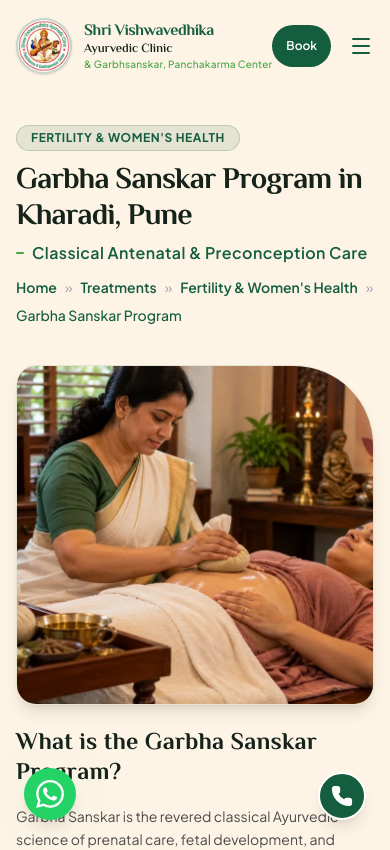
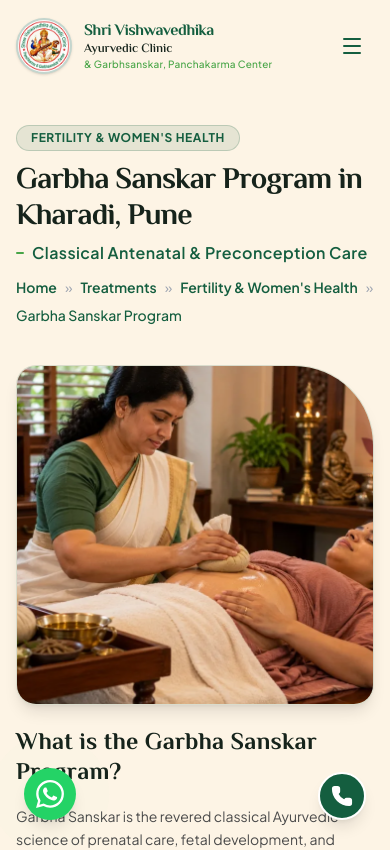
Before and after one commit to ShreyasAmbhaikar/vishwavedhika-ayurvedic-clinic, a Next.js app: page /treatments/garbha-sanskar-in-kharadi in a window 390 px wide. Shown: the top 850 px of the page. Built offline with nearby package versions, Linux system fonts and the light colour scheme.

Commit message:
fix(ui & perf): remove mobile Book button, add LCP high-priority preload, and update about-us watermark WebP assets

```diff
--- a/src/app/about-us/page.tsx
+++ b/src/app/about-us/page.tsx
@@ -173,9 +173,11 @@ export default function AboutUsPage() {
           {/* Botanical Leaf Watermark: Top-Right Corner */}
           <div className="absolute -top-12 -right-8 w-48 sm:w-56 h-48 sm:h-56 pointer-events-none select-none opacity-30 rotate-180 z-0">
             <Image
-              src="/images/botanical-branch-watermark.png"
+              src="/images/botanical-branch-watermark.webp"
               alt=""
               fill
+              loading="lazy"
+              sizes="224px"
               className="object-contain"
             />
           </div>
@@ -183,9 +185,11 @@ export default function AboutUsPage() {
           {/* Botanical Leaf Watermark: Middle-Left Margin */}
           <div className="absolute -bottom-16 -left-12 w-48 sm:w-56 h-48 sm:h-56 pointer-events-none select-none opacity-25 -rotate-45 z-0">
             <Image
-              src="/images/botanical-branch-watermark.png"
+              src="/images/botanical-branch-watermark.webp"
               alt=""
               fill
+              loading="lazy"
+              sizes="224px"
               className="object-contain"
             />
           </div>
@@ -305,9 +309,11 @@ export default function AboutUsPage() {
           {/* Botanical Leaf Watermark: Bottom-Left Corner */}
           <div className="absolute -bottom-10 -left-10 w-52 sm:w-64 h-52 sm:h-64 pointer-events-none select-none opacity-30 z-0">
             <Image
-              src="/images/botanical-branch-watermark.png"
+              src="/images/botanical-branch-watermark.webp"
               alt=""
               fill
+              loading="lazy"
+              sizes="256px"
               className="object-contain"
             />
           </div>
--- a/src/app/treatments/[slug]/page.tsx
+++ b/src/app/treatments/[slug]/page.tsx
@@ -192,6 +192,8 @@ export default async function ServiceDetailPage({ params }: PageProps) {
         type="application/ld+json"
         dangerouslySetInnerHTML={{ __html: JSON.stringify(jsonLd) }}
       />
+      {/* Explicit LCP Image Preload Hint for Browsers */}
+      <link rel="preload" as="image" href={service.image} fetchPriority="high" />
 
       {/* Sticky Navigation */}
       <Navbar />
@@ -207,7 +209,7 @@ export default async function ServiceDetailPage({ params }: PageProps) {
                 </span>
               </div>
             )}
-            <h1 className="font-serif-heading text-3xl sm:text-4xl lg:text-[42px] font-bold text-[#16231B] tracking-tight mb-1.5">
+            <h1 className="font-serif-heading text-3xl sm:text-4xl lg:text-[42px] font-bold text-[#16231B] tracking-tight mb-1.5 leading-[1.2]">
               {mainHeading}
             </h1>
             {subHeadingTitle && (
@@ -258,13 +260,14 @@ export default async function ServiceDetailPage({ params }: PageProps) {
                 {/* SECTION 1: Featured Image & What is [Service Name]? */}
                 <section aria-labelledby="section-intro-heading" className="mb-10">
                   {/* Featured Service Image with Signature Arched Top-Right Corner */}
-                  <div className="relative w-full h-[340px] sm:h-[440px] lg:h-[460px] rounded-tl-[20px] rounded-tr-[80px] sm:rounded-tr-[110px] rounded-br-[20px] rounded-bl-[20px] overflow-hidden shadow-lg border border-[#145E3F]/10 mb-6">
+                  <div className="relative w-full h-[340px] sm:h-[440px] lg:h-[460px] rounded-tl-[20px] rounded-tr-[80px] sm:rounded-tr-[110px] rounded-br-[20px] rounded-bl-[20px] overflow-hidden shadow-lg border border-[#145E3F]/10 mb-6 bg-[#145E3F]/5">
                     <Image
                       src={service.image}
                       alt={service.imageAlt}
                       fill
                       priority
-                      sizes="(max-width: 1024px) 100vw, 66vw"
+                      fetchPriority="high"
+                      sizes="(max-width: 640px) 100vw, (max-width: 1024px) 90vw, 760px"
                       className="object-cover object-center"
                     />
                   </div>
--- a/src/components/layout/Navbar.tsx
+++ b/src/components/layout/Navbar.tsx
@@ -440,13 +440,7 @@ export const Navbar: React.FC = () => {
           </div>
 
           {/* Mobile Menu Toggle */}
-          <div className="flex items-center gap-2 xl:hidden">
-            <Link
-              href="/contact-us"
-              className="px-3.5 py-2.5 min-h-[42px] flex items-center justify-center rounded-full bg-[#145E3F] text-white text-xs font-semibold sm:hidden"
-            >
-              Book
-            </Link>
+          <div className="flex items-center xl:hidden">
             <button
               onClick={() => setMobileMenuOpen(!mobileMenuOpen)}
               className="p-2.5 min-w-[44px] min-h-[44px] flex items-center justify-center rounded-lg text-[#145E3F] hover:bg-[#145E3F]/10 transition-colors"
```
